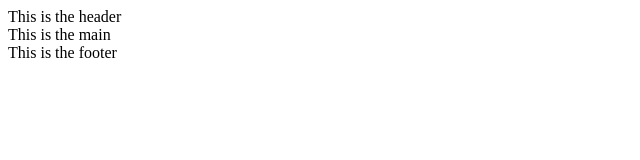
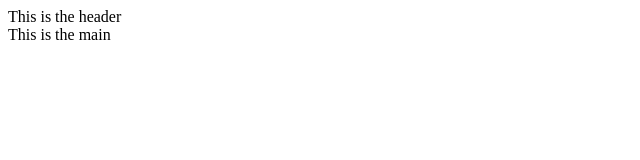
Before and after one commit to sujayjirapure/Splitting-Component-Into-Multiple-Components---Splitting-a-component-into-multip---ky01c61vg13v, a React app: page / in a window 1280 px wide. Shown: the top 160 px of the page, without its empty margins (0-640 px from the left). Built offline with nearby package versions, Linux system fonts and the light colour scheme.

Commit message:
donefooter2

```diff
--- a/src/components/App.js
+++ b/src/components/App.js
@@ -7,7 +7,7 @@ function App() {
         <div className="container">
             <header id="my-header">This is the header</header>
             <main id="my-main">This is the main</main>
-            <footer id="my-footer">This is the footer</footer>
+            <footer />
         </div>
     );
 }
```
